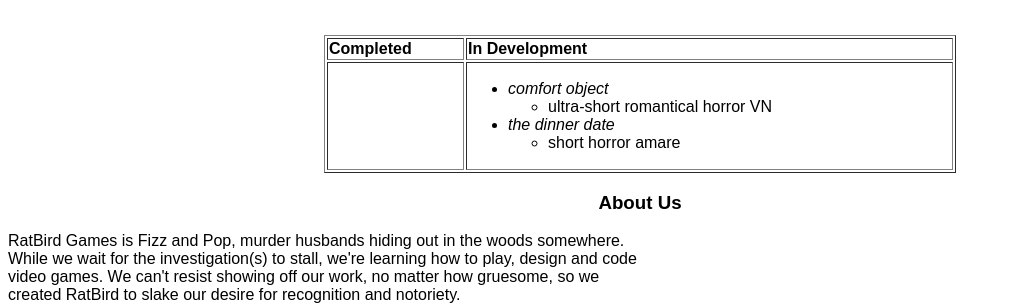
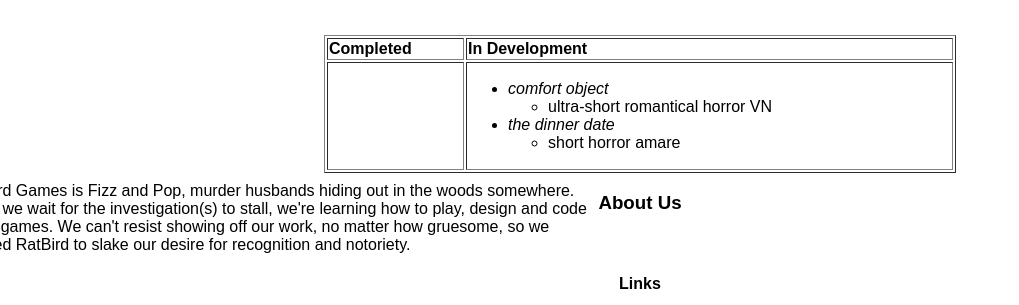
Before and after one commit to ratbirdgames/ratbirdgames.github.io, a plain HTML site: page index.html in a window 1280 px wide. Shown: the part 523-828 px from the top of the page, without its empty margins (0-1019 px from the left). Drawn offline with Linux system fonts and the light colour scheme.

Commit message:
Update index.html

```diff
--- a/index.html
+++ b/index.html
@@ -49,7 +49,7 @@
             </section>
             <section>
                 <h3 align="center">About Us</h3>
-                <div style="width:50%; align:center">
+                <div style="width:50%; margin: -50px 0 0 -50px;">
                     <p>RatBird Games is Fizz and Pop, murder husbands hiding out in the woods somewhere. While we wait for the investigation(s) to stall, we're learning how to play, design and code video games. We can't resist showing off our work, no matter how gruesome, so we created RatBird to slake our desire for recognition and notoriety.</p>
                 </div>
             </section>
```
